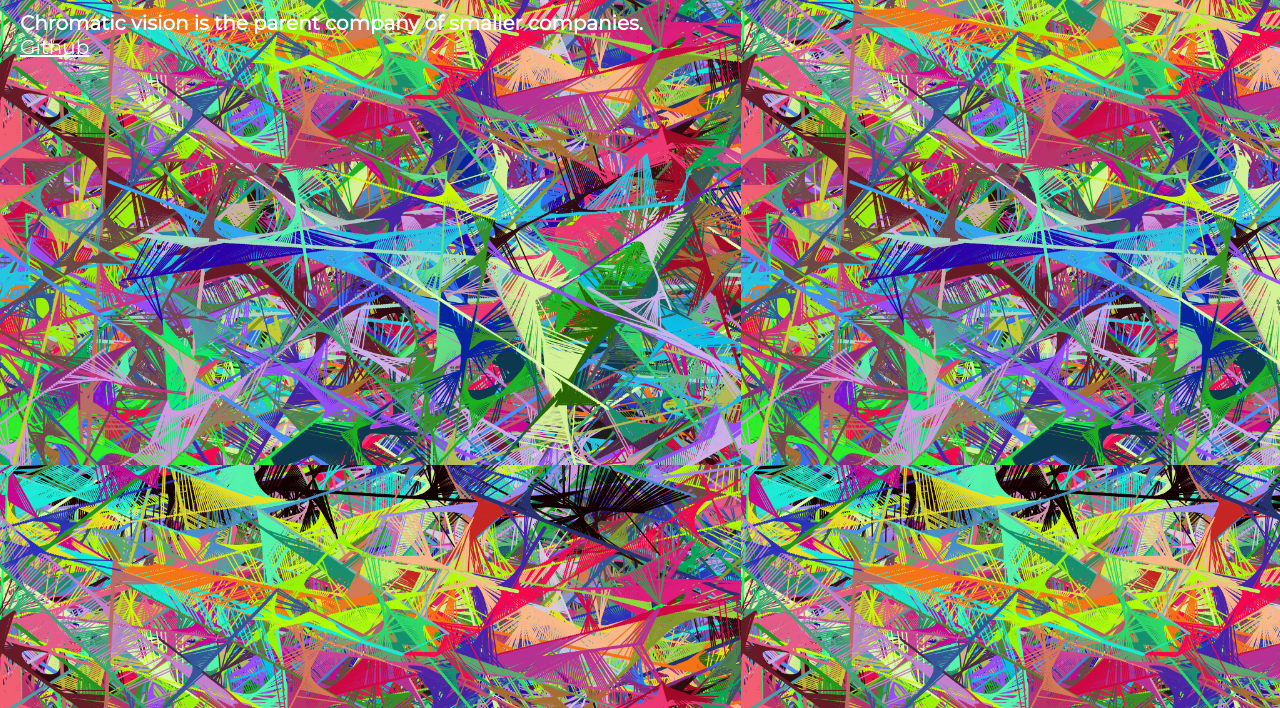
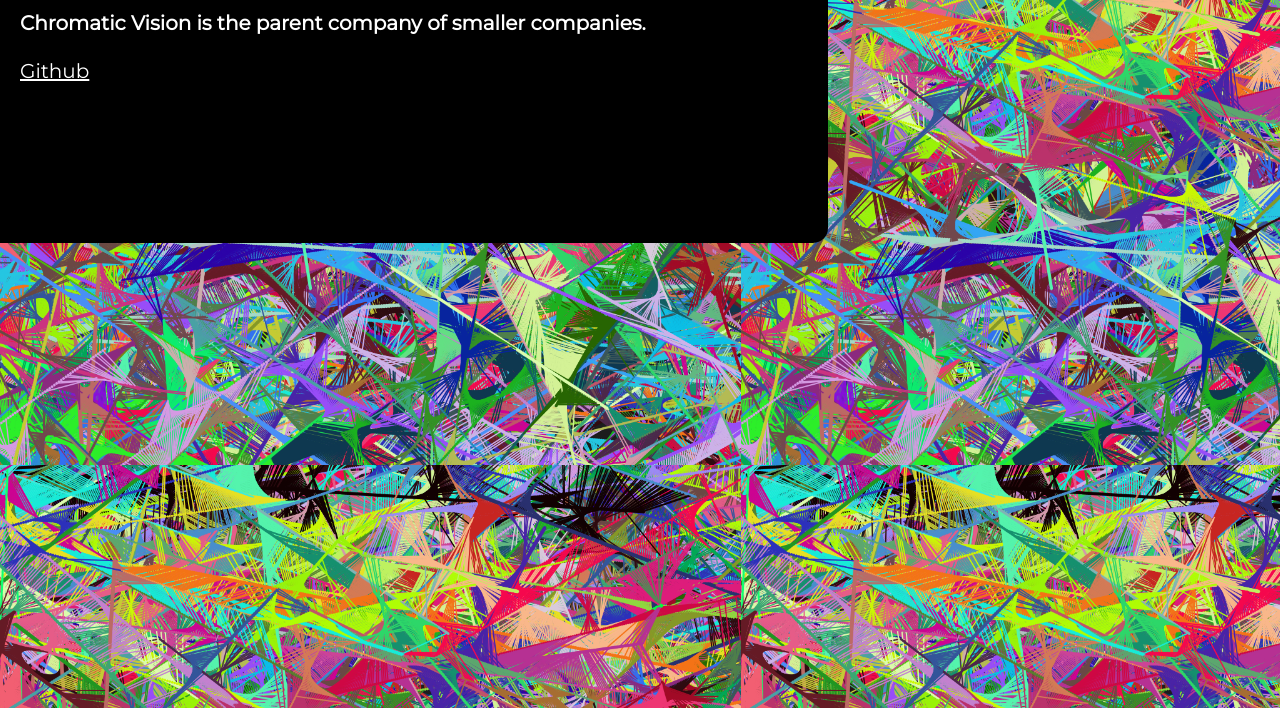
Before and after one commit to Chromatic-Vision/chromatic-vision.github.io, a plain HTML site: page index.html in a window 1280 px wide. Shown: the part 92-800 px from the top of the page. Drawn offline with Linux system fonts and the light colour scheme.

Commit message:
rectangle

```diff
--- a/index.html
+++ b/index.html
@@ -11,11 +11,23 @@
         background-image: url('assets/chromatic.png');
         font-family: 'Montserrat'; font-size: 20px;
       }
+
+      .square {
+        position: absolute;
+        z-index: -32766;
+        height: 400px;
+        width: 1000px;
+        margin-left: -15%;
+        margin-top: -7.15%;
+        background-color: #000000;
+        border-radius: 15px;
+      }
     </style>
     </head>
   <body>
+    <div class="square"></div>
     <h1 style="color:white">Chromatic.</h1>
-    <b style="color:white">Chromatic vision is the parent company of smaller companies.</b><br>
+    <b style="color:white">Chromatic Vision is the parent company of smaller companies.</b><br><br>
     <a style="color:white" href="https://github.com/chromatic-vision">Github</a><br>
   </body>
 </html>
```
